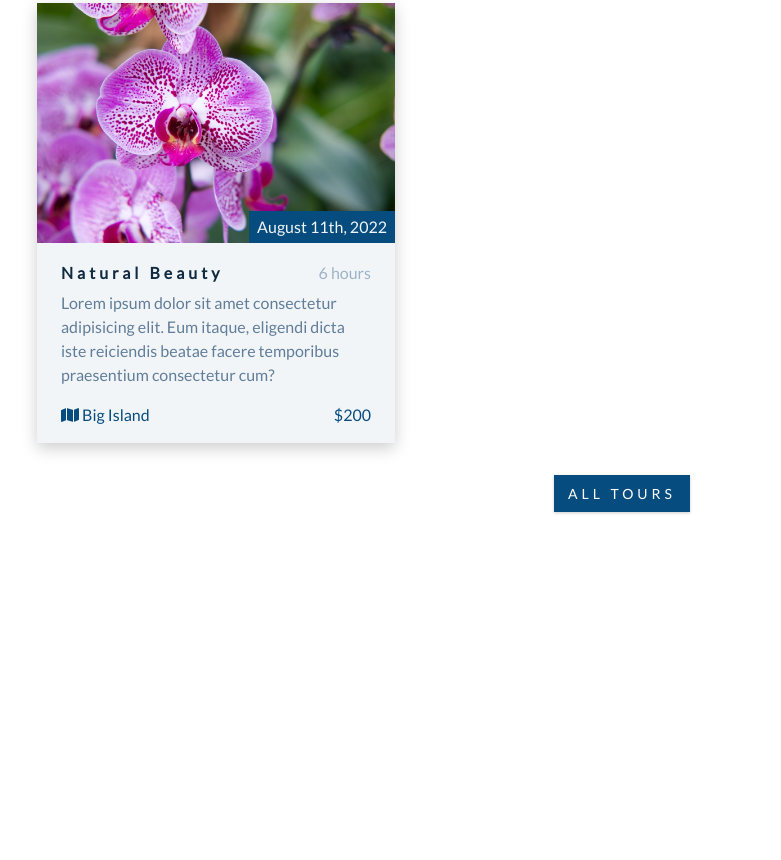
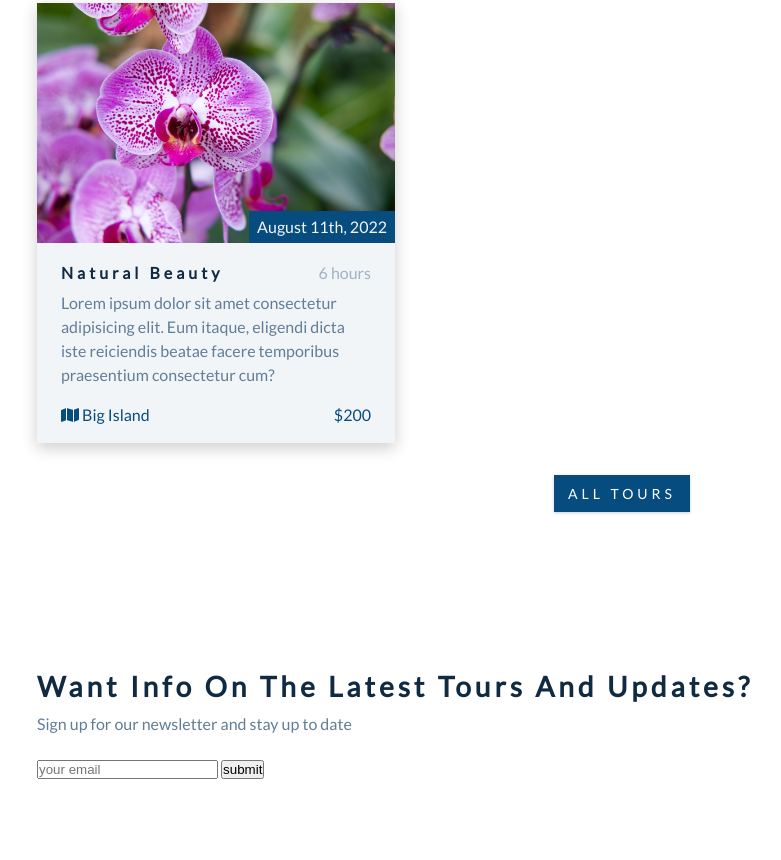
Before and after one commit to gfunk77/explore-hawaii, a plain HTML site: page index.html in a window 1280 px wide. Shown: the part 2510-3370 px from the top of the page, without its empty margins (18-799 px from the left). Before the commit the page ends 3102 px from the top, so only its background shows below. Drawn offline with Linux system fonts and the light colour scheme.

Commit message:
contact html

```diff
--- a/index.html
+++ b/index.html
@@ -234,6 +234,20 @@
     <!-- end featured tours -->
 
     <!-- contact -->
+    <section class="section contact" id="contact">
+      <div class="section-center contact-center">
+        <!-- contact-title -->
+        <article class="contact-title">
+          <h3>want info on the latest tours and updates?</h3>
+          <p>Sign up for our newsletter and stay up to date</p>
+        </article>
+        <!-- contact form -->
+        <form class="contact-form">
+          <input type="email" name="email" placeholder="your email" />
+          <button type="submit" class="btn-submit">submit</button>
+        </form>
+      </div>
+    </section>
     <!-- end contact -->
 
     <!-- gallery -->
```
